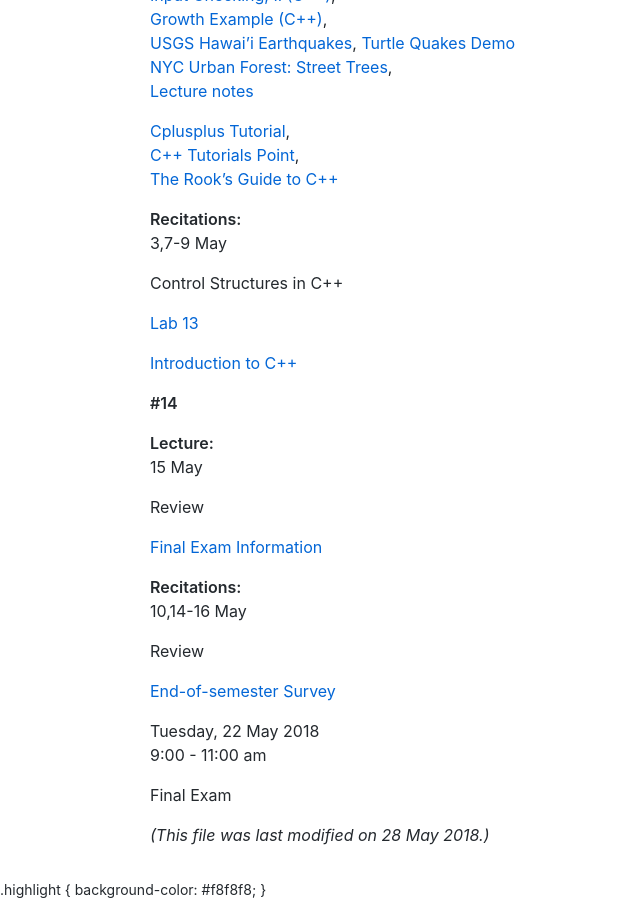
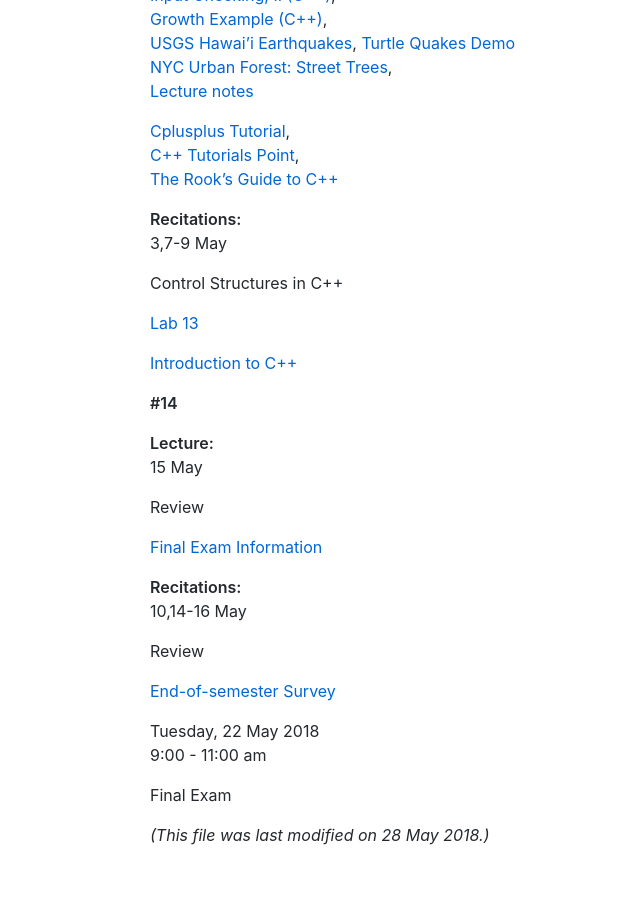
Before and after one commit to maryash/maryash.github.io, a Jekyll site: the page built from summer2018.md, in a window 1280 px wide and 900 px high, scrolled down 8603 px. Shown: the whole window, without its empty margins (0-640 px from the left). Built offline with Jekyll 4.4.1, drawn with Linux system fonts in a browser that asks for light colours; comment, search, counter and statistics services are not loaded; after the commit the page ends 9482 px from its top, so only the background shows below that.

Commit message:
Update myDefault.html

```diff
--- a/_layouts/myDefault.html
+++ b/_layouts/myDefault.html
@@ -30,7 +30,3 @@
 
   </body>
 </html>
-
-.highlight {
-  background-color: #f8f8f8;
-}
```
